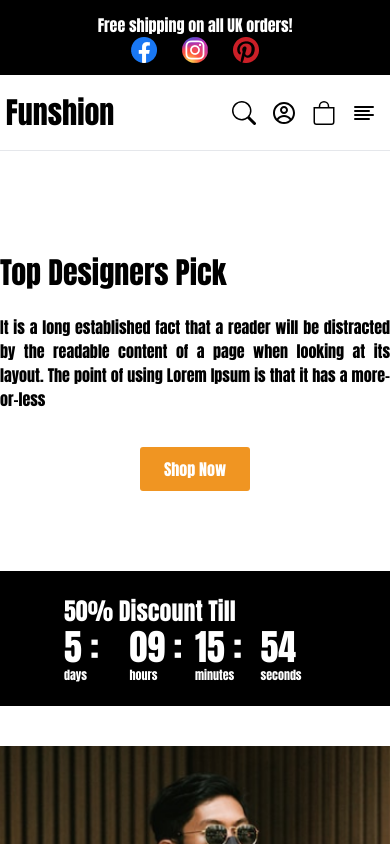
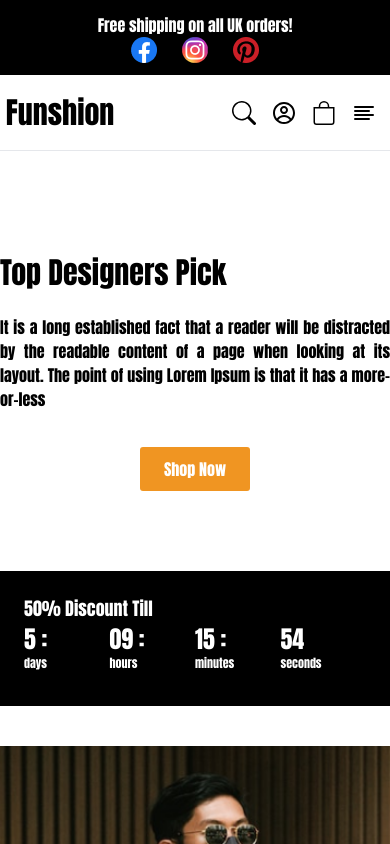
Before and after one commit to shihabsararrafid/fungshon-commerce, a React (Create React App) app: page / in a window 390 px wide. Shown: the top 844 px of the page. Built offline with nearby package versions, Linux system fonts and the light colour scheme.

Commit message:
timer responsive issue solved

```diff
--- a/src/Components/Pages/HomePage/Counter/Counter.js
+++ b/src/Components/Pages/HomePage/Counter/Counter.js
@@ -46,8 +46,8 @@ const Counter = () => {
   }, []);
 
   return (
-    <div className="lg:w-[410px] mx-auto lg:mx-0 md:w-[70%] w-full pt-6 px-16 text-4xl h-[135px] text-white bg-black">
-      <h1 className="text-2xl text-justify">50% Discount Till</h1>
+    <div className="lg:w-[410px] mx-auto lg:mx-0 md:w-[70%] w-full pt-6 px-6 md:px-16 text-2xl lg:text-4xl h-[135px] text-white bg-black">
+      <h1 className="lg:text-2xl text-lg text-justify">50% Discount Till</h1>
       {/* <p>{timer}</p> */}
       <div className="grid grid-cols-4 px-0">
         <div>{days}</div>
```
